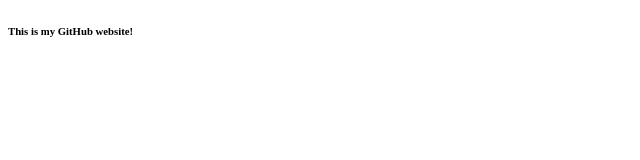
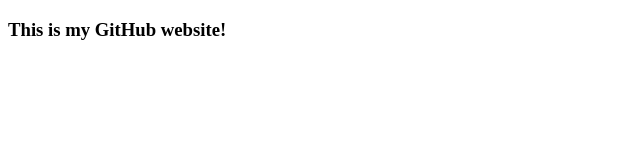
Before and after one commit to mhrsh-dev/mhrsh-dev.github.io, a plain HTML site: page index.html in a window 1280 px wide. Shown: the whole page, without its empty margins (0-640 px from the left). Drawn offline with Linux system fonts and the light colour scheme.

Commit message:
fontsize

```diff
--- a/index.html
+++ b/index.html
@@ -4,6 +4,6 @@
         <title>My Site.</title>
     </head>
     <body>
-        <h6>This is my GitHub website!</h6>
+        <h3>This is my GitHub website!</h3>
     </body>
 </html>
```
